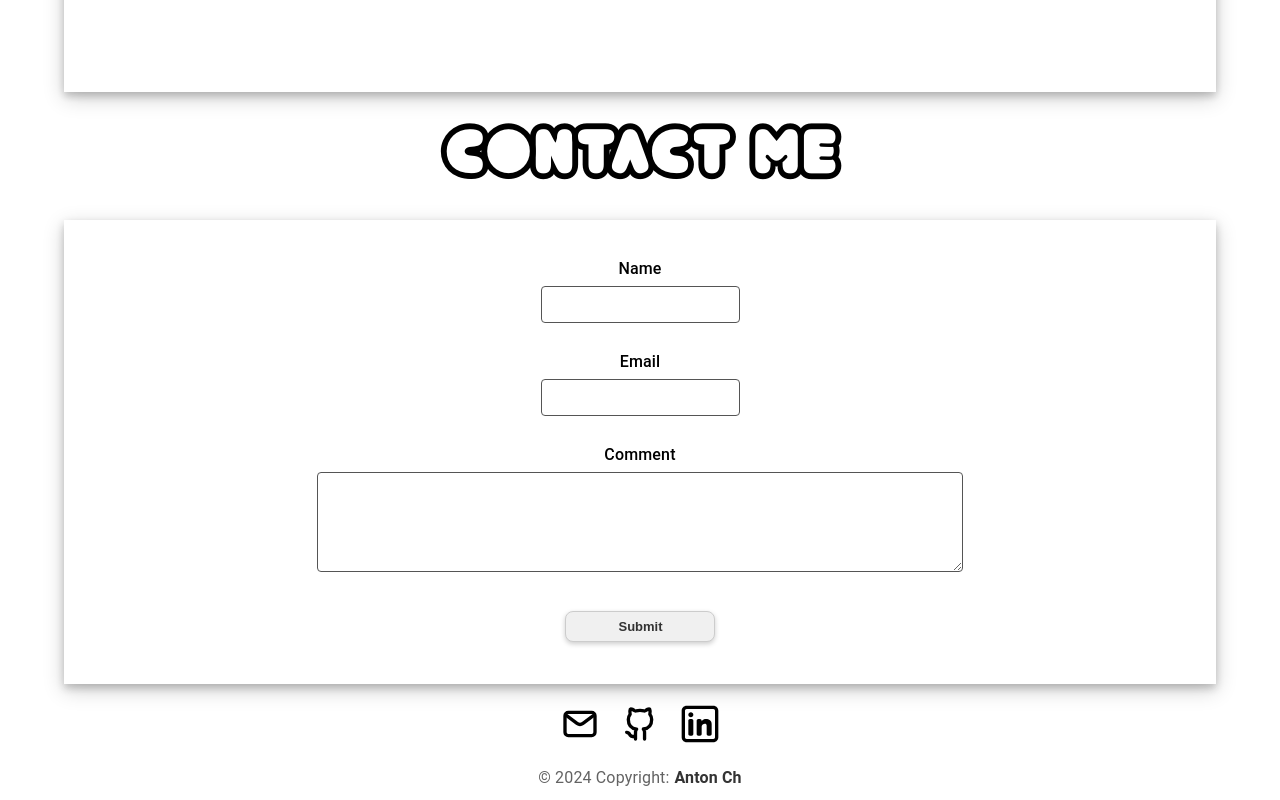
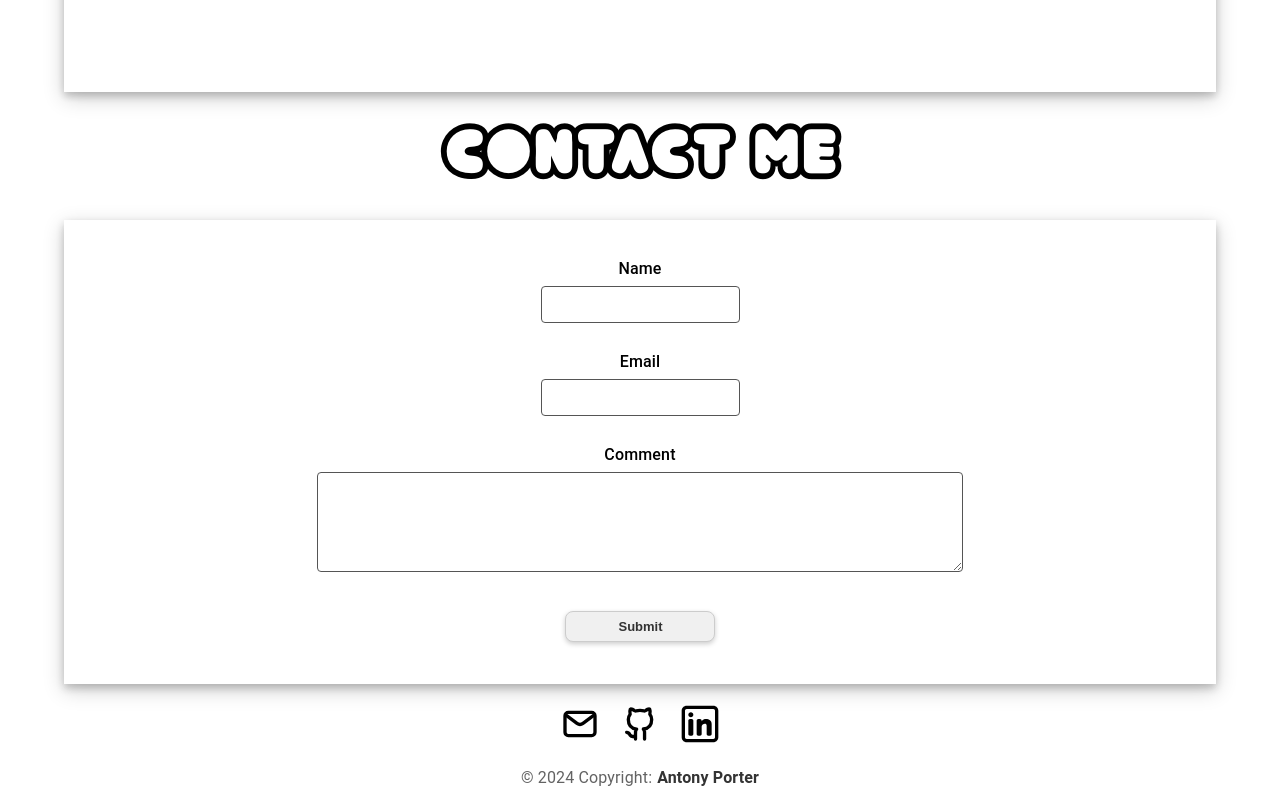
Before and after one commit to anton3ch/portfolio-react, a React (Create React App) app: page / in a window 1280 px wide. Shown: the part 3783-4583 px from the top of the page. Built offline with nearby package versions, Linux system fonts and the light colour scheme; a web font is replaced by a local one.

Commit message:
more name updates

```diff
--- a/public/index.html
+++ b/public/index.html
@@ -46,7 +46,7 @@
     <!-- PWA Manifest -->
     <link rel="manifest" href="%PUBLIC_URL%/manifest.json" />
 
-    <title>Anton Ch - Portfolio</title>
+    <title>Antony Porter - Portfolio</title>
   </head>
   <body>
     <div id="root"></div>
--- a/src/components/App.js
+++ b/src/components/App.js
@@ -21,7 +21,7 @@ function App() {
           <CssBaseline />
           <Background />
           {/* <Helmet>
-              <title>Anton Ch</title>
+              <title>Antony Porter</title>
             </Helmet> */}
           <title>Antony Porter</title>
           <Intro />
--- a/src/components/Footer.js
+++ b/src/components/Footer.js
@@ -128,7 +128,7 @@ export default function Footer() {
           target="_blank"
           className="text-reset fw-bold"
         >
-          Anton Ch
+          Antony Porter
         </a>
       </div>
     </React.Fragment>
```
